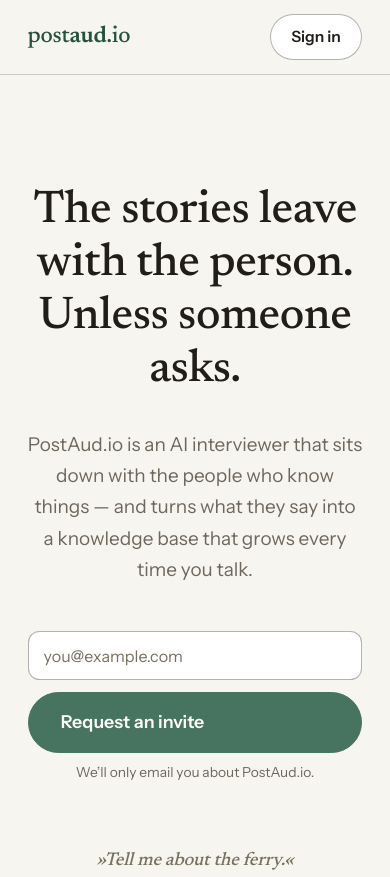
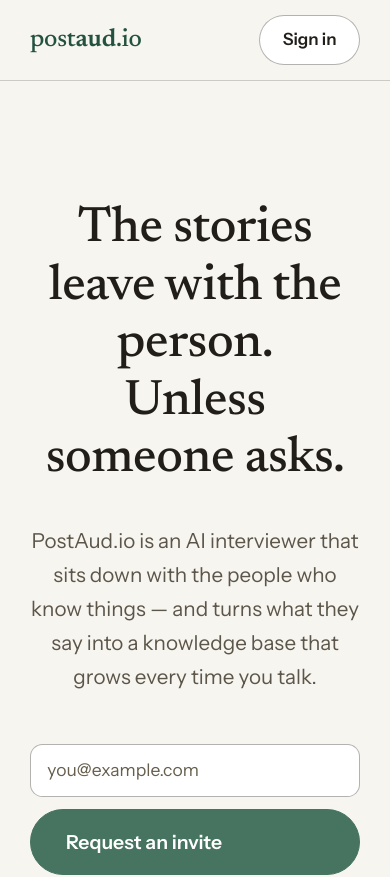
Before and after one commit to nick-ostroff/postaud.io, a Next.js app: page / in a window 390 px wide. Shown: the top 877 px of the page. Built offline with nearby package versions, Linux system fonts and the light colour scheme.

Commit message:
style: darker muted/faint text tiers + larger mobile zoom for readability

```diff
--- a/src/app/globals.css
+++ b/src/app/globals.css
@@ -15,11 +15,12 @@
   --paper-2: #EFECE6;
   --ink: #211E1A;
   --ink-soft: #3A362F;
-  --muted: #6E675C;
-  /* Darkened from #9A9285 (~3.3:1 on white — failed WCAG AA) to ~4.8:1 so
-     placeholders, review-card labels, and hints stay legible while still
-     reading as the lightest text tier below --muted. */
-  --faint: #78715F;
+  /* Secondary/tertiary text darkened for small-screen legibility (2026-07):
+     --muted ~7.4:1 and --faint ~6.3:1 on white — comfortably past WCAG AA
+     even at the 12–13px sizes they're used at, while still reading as two
+     tiers below --ink-soft. */
+  --muted: #5C5549;
+  --faint: #665F4E;
   --green: oklch(0.52 0.06 165);
   --green-deep: oklch(0.40 0.06 165);
   --green-tint: oklch(0.52 0.06 165 / 0.11);
@@ -146,6 +147,13 @@ body {
   zoom: 1.15;
 }
 
+/* Phones get a bigger notch on the same knob — the px-authored small text
+   (12.5–13px meta, chips, breadcrumbs) lands near 16px effective, without
+   touching any call sites. Single-column at this width, so no overflow. */
+@media (max-width: 640px) {
+  body { zoom: 1.25; }
+}
+
 h1, h2, h3, .serif {
   font-family: var(--font-newsreader), Georgia, serif;
   font-weight: 500;
```
